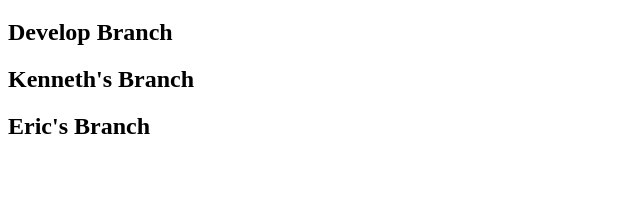
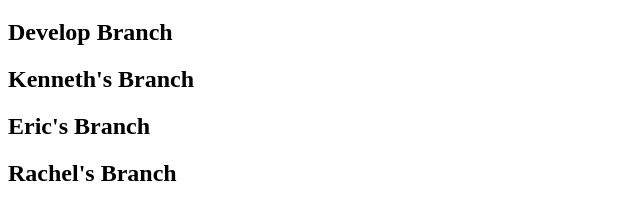
Before and after one commit to dex778/bbServerProject, a website: page index.html in a window 1280 px wide. Shown: the part 61-280 px from the top of the page, without its empty margins (0-640 px from the left). Drawn offline with Linux system fonts and the light colour scheme.

Commit message:
rachel's branch

```diff
--- a/index.html
+++ b/index.html
@@ -11,6 +11,7 @@
         <h2>Develop Branch</h2>
         <h2>Kenneth's Branch</h2>
         <h2>Eric's Branch</h2>
+        <h2>Rachel's Branch</h2>
 
 </body>
 </html>
```
